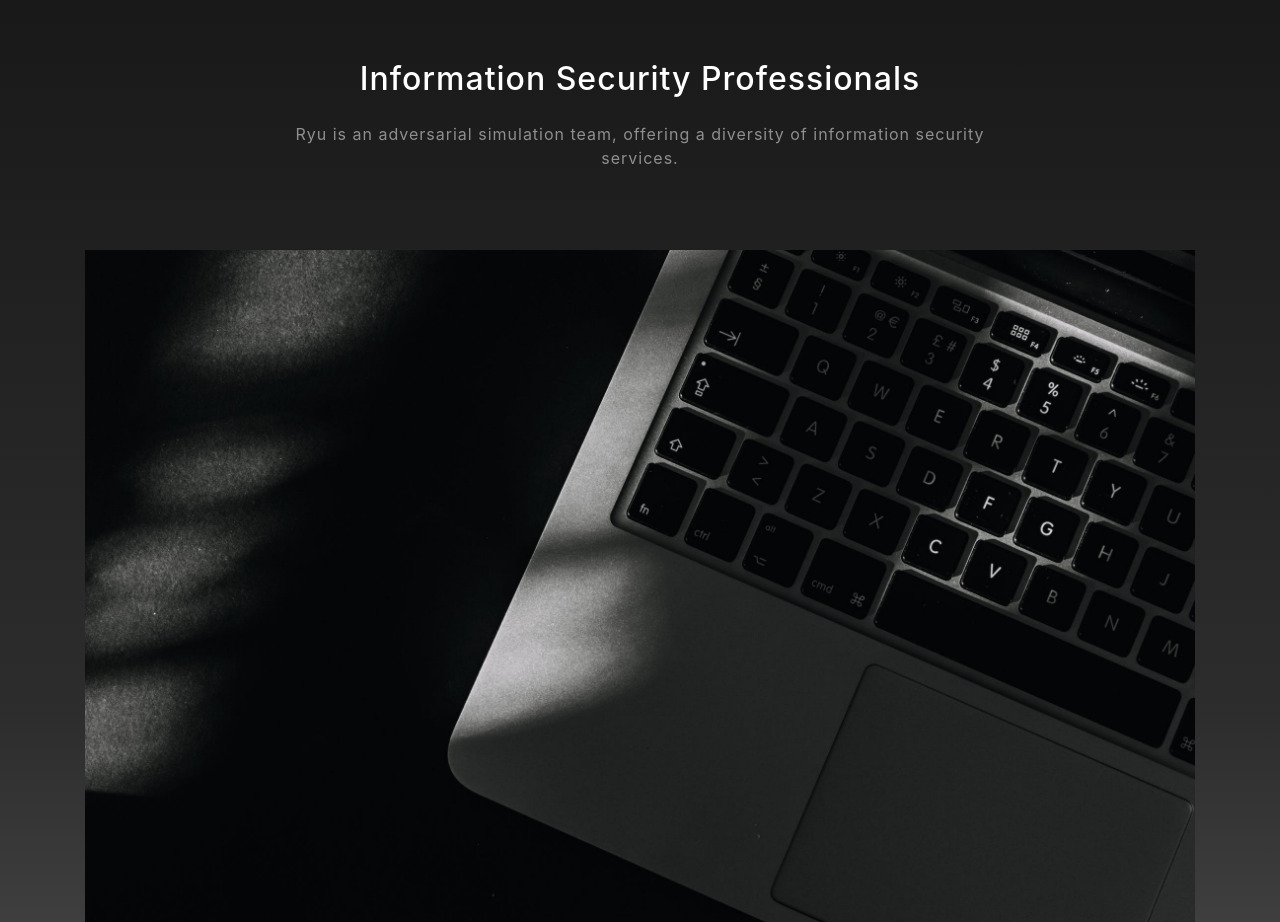
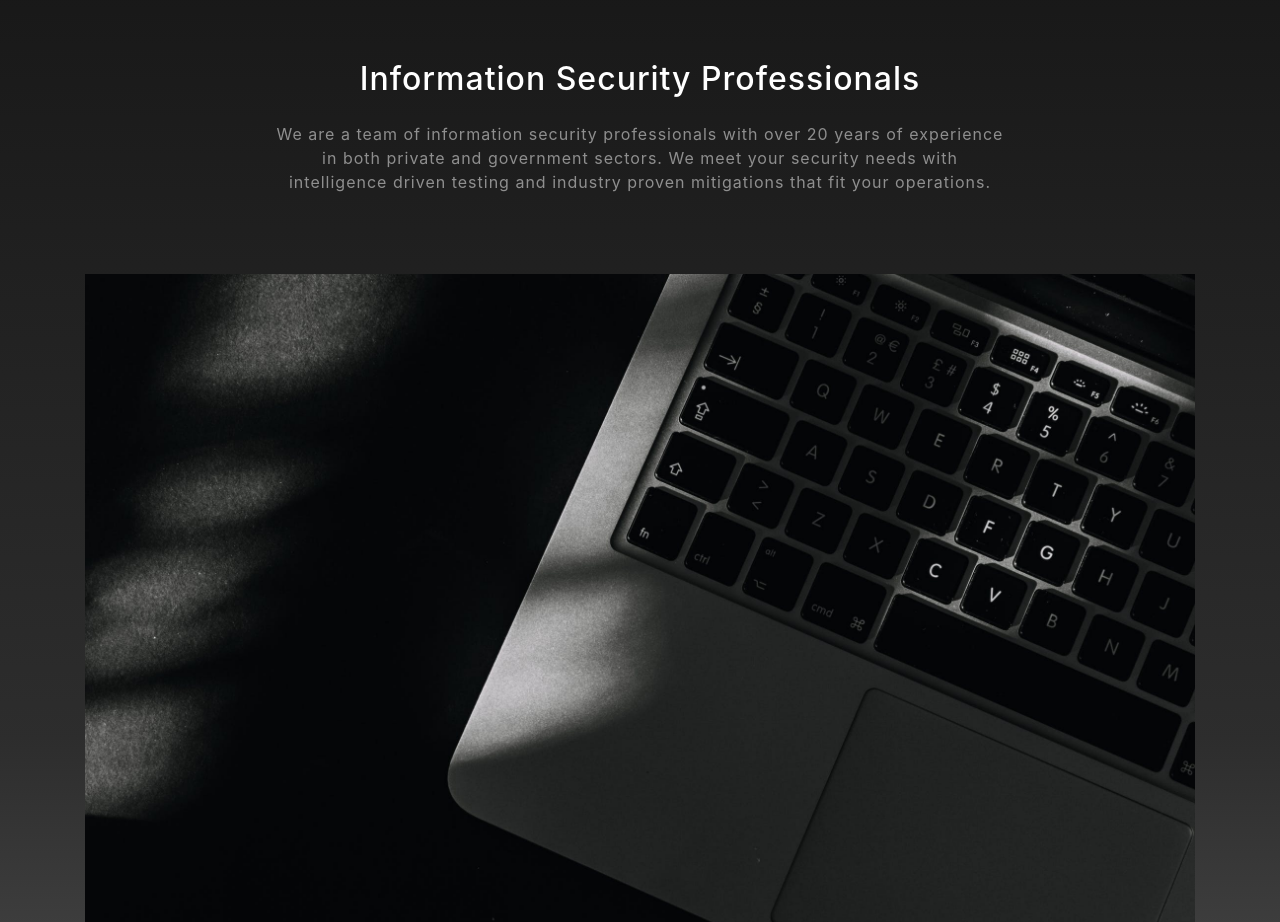
Before and after one commit to YeetUnit/YeetUnit.github.io, a website with bundled scripts: page index.html in a window 1280 px wide. Shown: the part 900-1822 px from the top of the page. Built offline with nearby package versions, Linux system fonts and the light colour scheme.

Commit message:
description

```diff
--- a/index.html
+++ b/index.html
@@ -66,7 +66,7 @@
       <div class="row">
         <div class="col-lg-8 mx-auto">
           <h2 class="text-white mb-4">Information Security Professionals</h2>
-          <p class="text-white-50"> Ryu is an adversarial simulation team, offering a diversity of information security services.</p>
+          <p class="text-white-50"> We are a team of information security professionals with over 20 years of experience in both private and government sectors. We meet your security needs with intelligence driven testing and industry proven mitigations that fit your operations.</p>
         </div>
       </div>
       <img src="img/laptop_stock.jpeg" class="img-fluid" alt="">
```
